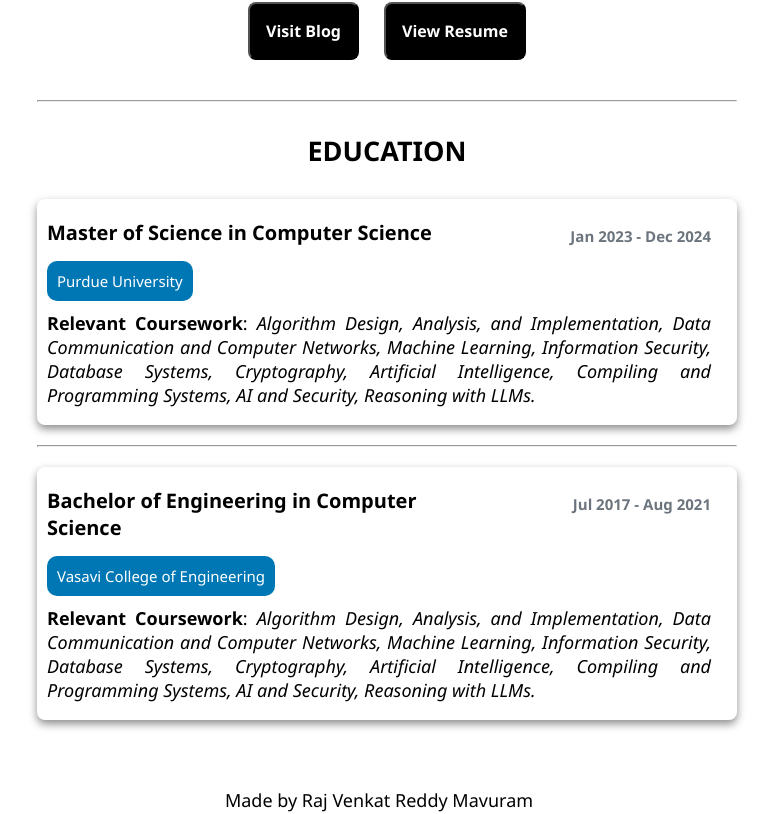
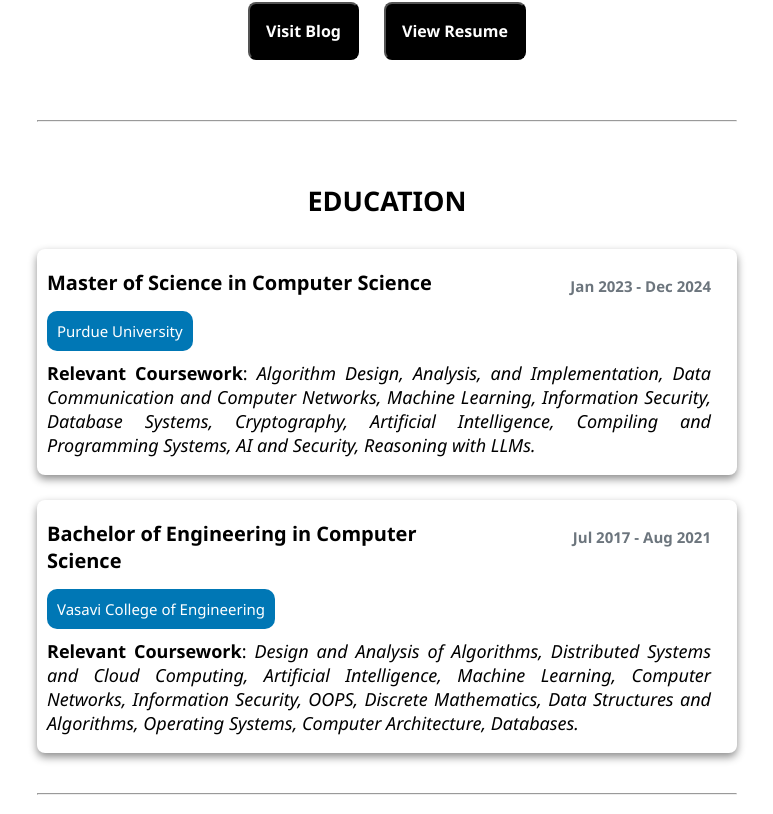
Before and after one commit to RajVenkat20/blog-app, a React (Create React App) app: page /about in a window 1280 px wide. Shown: the part 1031-1845 px from the top of the page, without its empty margins (253-1026 px from the left). Built offline with nearby package versions, Linux system fonts and the light colour scheme; no server answers.

Commit message:
Changed code in Education.js

```diff
--- a/src/App.css
+++ b/src/App.css
@@ -15,6 +15,11 @@ button {
 
 h3, h4 {
   margin-bottom: 0;
+}
+
+.interSectionHr {
+  margin-top: 40px;
+  margin-bottom: 40px;
 }
 
 nav {
@@ -274,7 +279,7 @@ input, textarea {
 }
 
 .sectionName {
-  margin-top: 30px;
+  margin-top: 60px;
   margin-bottom: 30px;
   text-align: center;
 }
@@ -284,11 +289,11 @@ input, textarea {
   border-radius: 8px;
   transition: transform 0.3s ease, box-shadow 0.3s ease;
   box-shadow: 0px 4px 8px rgba(0, 0, 0, 0.45);
+  margin-bottom: 25px;
 }
 
 .outermost-div:hover {
   transform: scale(1.05);
-
 }
 
 /* Style for the second div element */
--- a/src/components/Education.js
+++ b/src/components/Education.js
@@ -1,21 +1,20 @@
 const Education = ({ degree, university, yearRange, coursework }) => {
     return (
       <>
-        <div class="outermost-div">
-          <div class="second-div">
-            <div class="column left-column">
+        <div className="outermost-div">
+          <div className="second-div">
+            <div className="column left-column">
               <p><b>{degree} <br/></b></p>
               <span className="univName">{university}</span>
             </div>
-            <div class="column right-column">
+            <div className="column right-column">
               <p>{yearRange}</p>
             </div>
           </div>
-          <div class="coursework">
+          <div className="coursework">
             <p><b>Relevant Coursework</b>: <span style={{ fontStyle: 'italic' }}>{coursework}</span></p>
           </div>
         </div>
-
       </>
     );
 }
--- a/src/pages/About.js
+++ b/src/pages/About.js
@@ -37,19 +37,22 @@ const About = () => {
             }}>Visit Blog</button>
             <button className="btnAnimation about-buttons" onClick={viewResume}>View Resume</button>
         </div>
-        <hr/>
-        <h2 className="sectionName"> EDUCATION</h2>
+        <hr className="interSectionHr"/>
+        <h2 className="sectionName">EDUCATION</h2>
         <Education
                   degree="Master of Science in Computer Science"
                   university="Purdue University"
                   yearRange="Jan 2023 - Dec 2024"
                   coursework="Algorithm Design, Analysis, and Implementation, Data Communication and Computer Networks, Machine Learning, Information Security, Database Systems, Cryptography, Artificial Intelligence, Compiling and Programming Systems, AI and Security, Reasoning with LLMs."/>
-        <hr />
         <Education
                   degree="Bachelor of Engineering in Computer Science"
                   university="Vasavi College of Engineering"
                   yearRange="Jul 2017 - Aug 2021"
-                  coursework="Algorithm Design, Analysis, and Implementation, Data Communication and Computer Networks, Machine Learning, Information Security, Database Systems, Cryptography, Artificial Intelligence, Compiling and Programming Systems, AI and Security, Reasoning with LLMs."/>
+                  coursework="Design and Analysis of Algorithms, Distributed Systems and Cloud Computing, Artificial Intelligence, Machine Learning, Computer Networks, Information Security, OOPS, Discrete Mathematics, Data Structures and Algorithms, Operating Systems, Computer Architecture, Databases."/>
+        <hr className="interSectionHr"/>
+        <h2 className="sectionName">WORK EXPERIENCE</h2>
+        <Experience/>
+        <Experience />
         <SocialMedia />
         </>
     );
```
